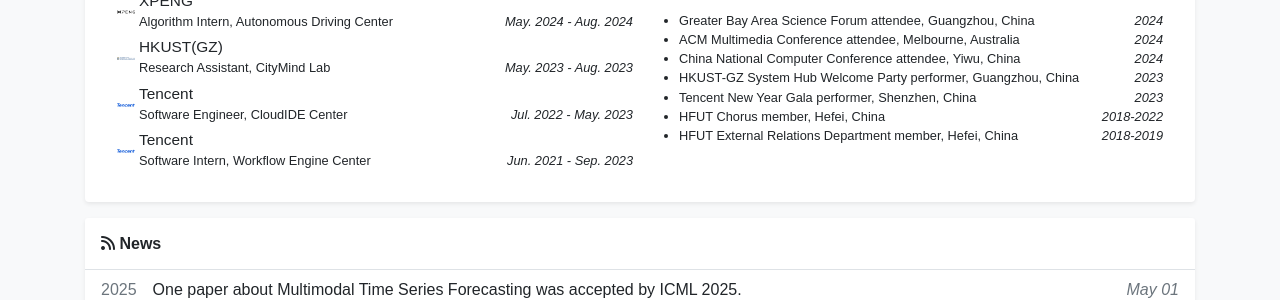
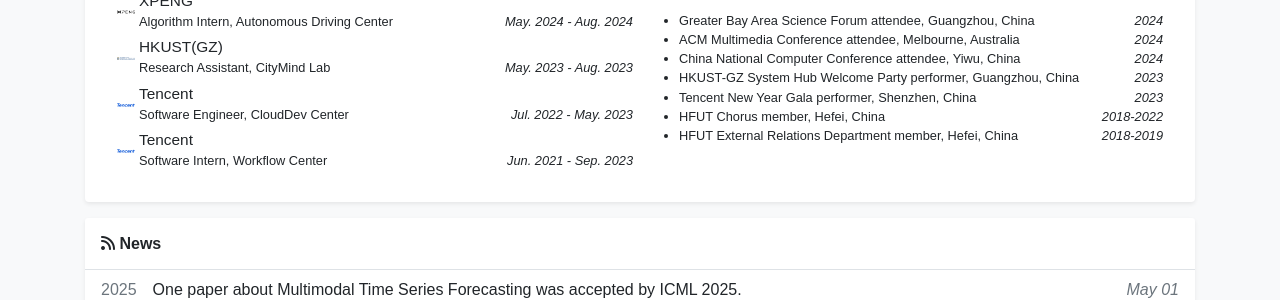
Before and after one commit to thunderlrr/songxinlei.github.io, a Jekyll site: the page built from index.html, in a window 1280 px wide and 900 px high, scrolled down 692 px. Shown: the part 153-453 px from the top of the window. Built offline with Jekyll 4.4.1, drawn with Linux system fonts in a browser that asks for light colours; a style sheet for code colours, icons or effects is not loaded.

Commit message:
update profile

```diff
--- a/_data/profile.yml
+++ b/_data/profile.yml
@@ -61,11 +61,11 @@ experience:
   date: May. 2023 - Aug. 2023
 - name: Tencent
   logo: /assets/images/badges/tencent_company.png
-  position: Software Engineer, CloudIDE Center
+  position: Software Engineer, CloudDev Center
   date: Jul. 2022 - May. 2023
 - name: Tencent
   logo: /assets/images/badges/tencent_company.png
-  position: Software Intern, Workflow Engine Center
+  position: Software Intern, Workflow Center
   date: Jun. 2021 - Sep. 2023
 
 awards:
```
